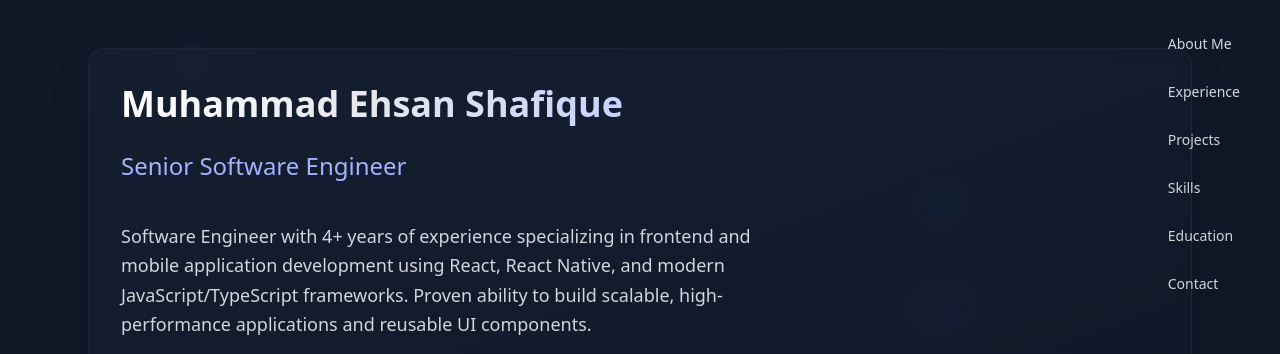
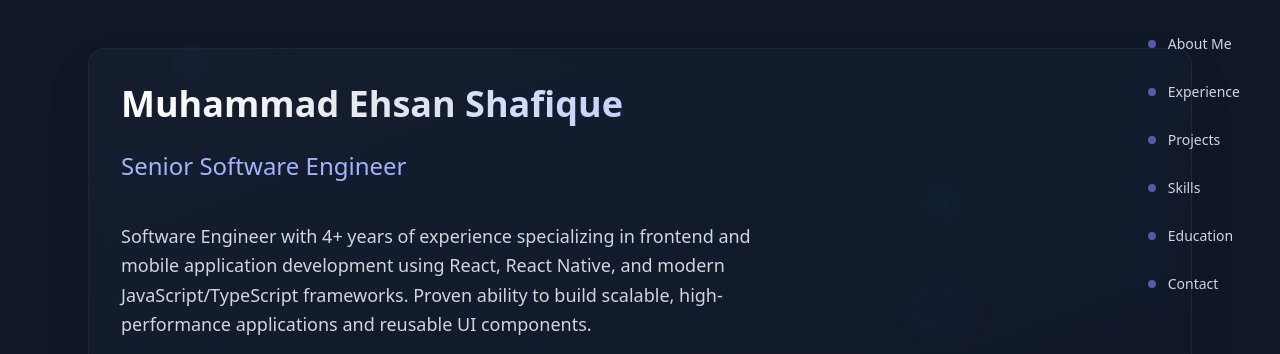
Before and after one commit to ehsanexe/my-portfolio, a React (Vite) app: page / in a window 1280 px wide. Shown: the top 354 px of the page. Built offline with nearby package versions, Linux system fonts and the light colour scheme.

Commit message:
Enhance navigation links with improved layout and visual indicators

```diff
--- a/src/App.jsx
+++ b/src/App.jsx
@@ -94,43 +94,49 @@ export default function App() {
           <div className="flex flex-col gap-2">
             <a
               href="#about"
-              className="group relative px-4 py-2.5 text-sm font-medium text-gray-300 hover:text-white rounded-lg transition-all duration-200 hover:bg-gradient-to-r hover:from-indigo-600/20 hover:to-purple-600/20 hover:shadow-md"
+              className="group relative flex items-center gap-3 px-4 py-2.5 text-sm font-medium text-gray-300 hover:text-white rounded-lg transition-all duration-200 hover:bg-gradient-to-r hover:from-indigo-600/20 hover:to-purple-600/20 hover:shadow-md"
             >
+              <div className="w-2 h-2 rounded-full bg-indigo-400 opacity-60 group-hover:opacity-100 group-hover:bg-indigo-300 transition-all duration-200 group-hover:scale-125"></div>
               <span className="relative z-10">About Me</span>
               <div className="absolute inset-0 bg-gradient-to-r from-indigo-500/10 to-purple-500/10 rounded-lg opacity-0 group-hover:opacity-100 transition-opacity duration-200"></div>
             </a>
             <a
               href="#work"
-              className="group relative px-4 py-2.5 text-sm font-medium text-gray-300 hover:text-white rounded-lg transition-all duration-200 hover:bg-gradient-to-r hover:from-indigo-600/20 hover:to-purple-600/20 hover:shadow-md"
+              className="group relative flex items-center gap-3 px-4 py-2.5 text-sm font-medium text-gray-300 hover:text-white rounded-lg transition-all duration-200 hover:bg-gradient-to-r hover:from-indigo-600/20 hover:to-purple-600/20 hover:shadow-md"
             >
+              <div className="w-2 h-2 rounded-full bg-indigo-400 opacity-60 group-hover:opacity-100 group-hover:bg-indigo-300 transition-all duration-200 group-hover:scale-125"></div>
               <span className="relative z-10">Experience</span>
               <div className="absolute inset-0 bg-gradient-to-r from-indigo-500/10 to-purple-500/10 rounded-lg opacity-0 group-hover:opacity-100 transition-opacity duration-200"></div>
             </a>
             <a
               href="#projects"
-              className="group relative px-4 py-2.5 text-sm font-medium text-gray-300 hover:text-white rounded-lg transition-all duration-200 hover:bg-gradient-to-r hover:from-indigo-600/20 hover:to-purple-600/20 hover:shadow-md"
+              className="group relative flex items-center gap-3 px-4 py-2.5 text-sm font-medium text-gray-300 hover:text-white rounded-lg transition-all duration-200 hover:bg-gradient-to-r hover:from-indigo-600/20 hover:to-purple-600/20 hover:shadow-md"
             >
+              <div className="w-2 h-2 rounded-full bg-indigo-400 opacity-60 group-hover:opacity-100 group-hover:bg-indigo-300 transition-all duration-200 group-hover:scale-125"></div>
               <span className="relative z-10">Projects</span>
               <div className="absolute inset-0 bg-gradient-to-r from-indigo-500/10 to-purple-500/10 rounded-lg opacity-0 group-hover:opacity-100 transition-opacity duration-200"></div>
             </a>
             <a
               href="#skills"
-              className="group relative px-4 py-2.5 text-sm font-medium text-gray-300 hover:text-white rounded-lg transition-all duration-200 hover:bg-gradient-to-r hover:from-indigo-600/20 hover:to-purple-600/20 hover:shadow-md"
+              className="group relative flex items-center gap-3 px-4 py-2.5 text-sm font-medium text-gray-300 hover:text-white rounded-lg transition-all duration-200 hover:bg-gradient-to-r hover:from-indigo-600/20 hover:to-purple-600/20 hover:shadow-md"
             >
+              <div className="w-2 h-2 rounded-full bg-indigo-400 opacity-60 group-hover:opacity-100 group-hover:bg-indigo-300 transition-all duration-200 group-hover:scale-125"></div>
               <span className="relative z-10">Skills</span>
               <div className="absolute inset-0 bg-gradient-to-r from-indigo-500/10 to-purple-500/10 rounded-lg opacity-0 group-hover:opacity-100 transition-opacity duration-200"></div>
             </a>
             <a
               href="#education"
-              className="group relative px-4 py-2.5 text-sm font-medium text-gray-300 hover:text-white rounded-lg transition-all duration-200 hover:bg-gradient-to-r hover:from-indigo-600/20 hover:to-purple-600/20 hover:shadow-md"
+              className="group relative flex items-center gap-3 px-4 py-2.5 text-sm font-medium text-gray-300 hover:text-white rounded-lg transition-all duration-200 hover:bg-gradient-to-r hover:from-indigo-600/20 hover:to-purple-600/20 hover:shadow-md"
             >
+              <div className="w-2 h-2 rounded-full bg-indigo-400 opacity-60 group-hover:opacity-100 group-hover:bg-indigo-300 transition-all duration-200 group-hover:scale-125"></div>
               <span className="relative z-10">Education</span>
               <div className="absolute inset-0 bg-gradient-to-r from-indigo-500/10 to-purple-500/10 rounded-lg opacity-0 group-hover:opacity-100 transition-opacity duration-200"></div>
             </a>
             <a
               href="#contact"
-              className="group relative px-4 py-2.5 text-sm font-medium text-gray-300 hover:text-white rounded-lg transition-all duration-200 hover:bg-gradient-to-r hover:from-indigo-600/20 hover:to-purple-600/20 hover:shadow-md"
+              className="group relative flex items-center gap-3 px-4 py-2.5 text-sm font-medium text-gray-300 hover:text-white rounded-lg transition-all duration-200 hover:bg-gradient-to-r hover:from-indigo-600/20 hover:to-purple-600/20 hover:shadow-md"
             >
+              <div className="w-2 h-2 rounded-full bg-indigo-400 opacity-60 group-hover:opacity-100 group-hover:bg-indigo-300 transition-all duration-200 group-hover:scale-125"></div>
               <span className="relative z-10">Contact</span>
               <div className="absolute inset-0 bg-gradient-to-r from-indigo-500/10 to-purple-500/10 rounded-lg opacity-0 group-hover:opacity-100 transition-opacity duration-200"></div>
             </a>
```
